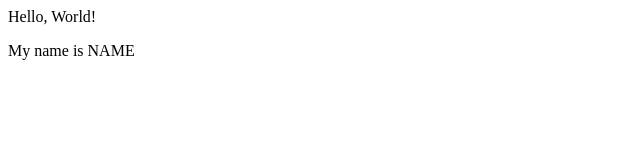
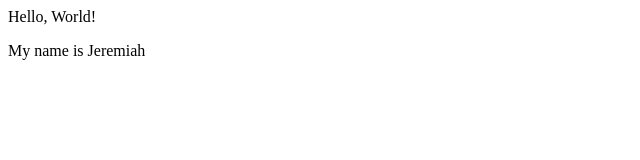
Before and after one commit to Jehe6447/Jehe6447.github.io, a plain HTML site: page wa1.html in a window 1280 px wide. Shown: the full height of the page, 0-640 px from the left. Drawn offline with Linux system fonts and the light colour scheme.

Commit message:
Update wa1.html

```diff
--- a/wa1.html
+++ b/wa1.html
@@ -2,6 +2,6 @@
     <head></head>
     <body>
         <p>Hello, World!</p>
-        <p>My name is NAME</p> <!-- Change NAME to your name! -->
+        <p>My name is Jeremiah</p> <!-- Change NAME to your name! -->
     </body>
 </html>
```
